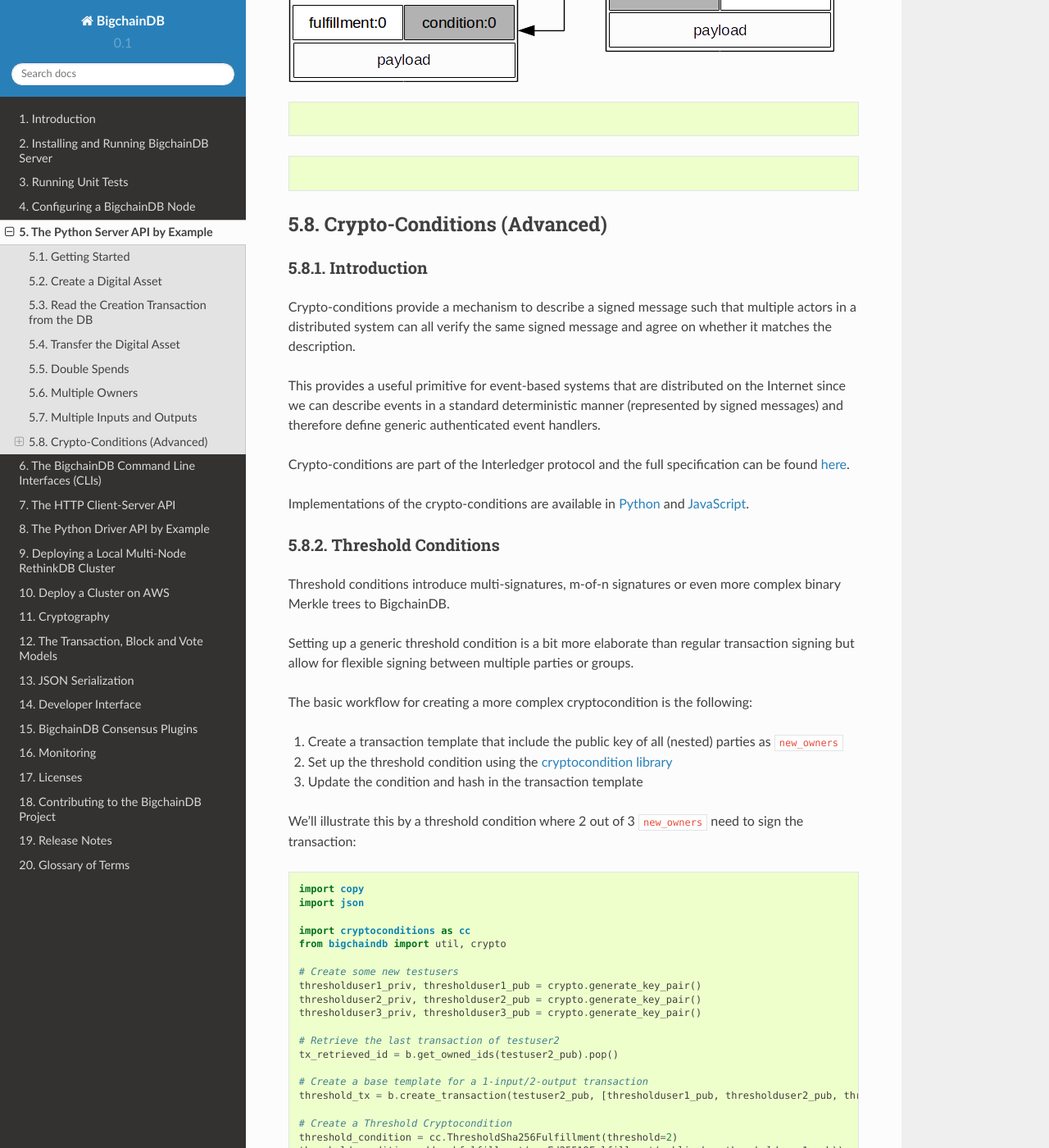
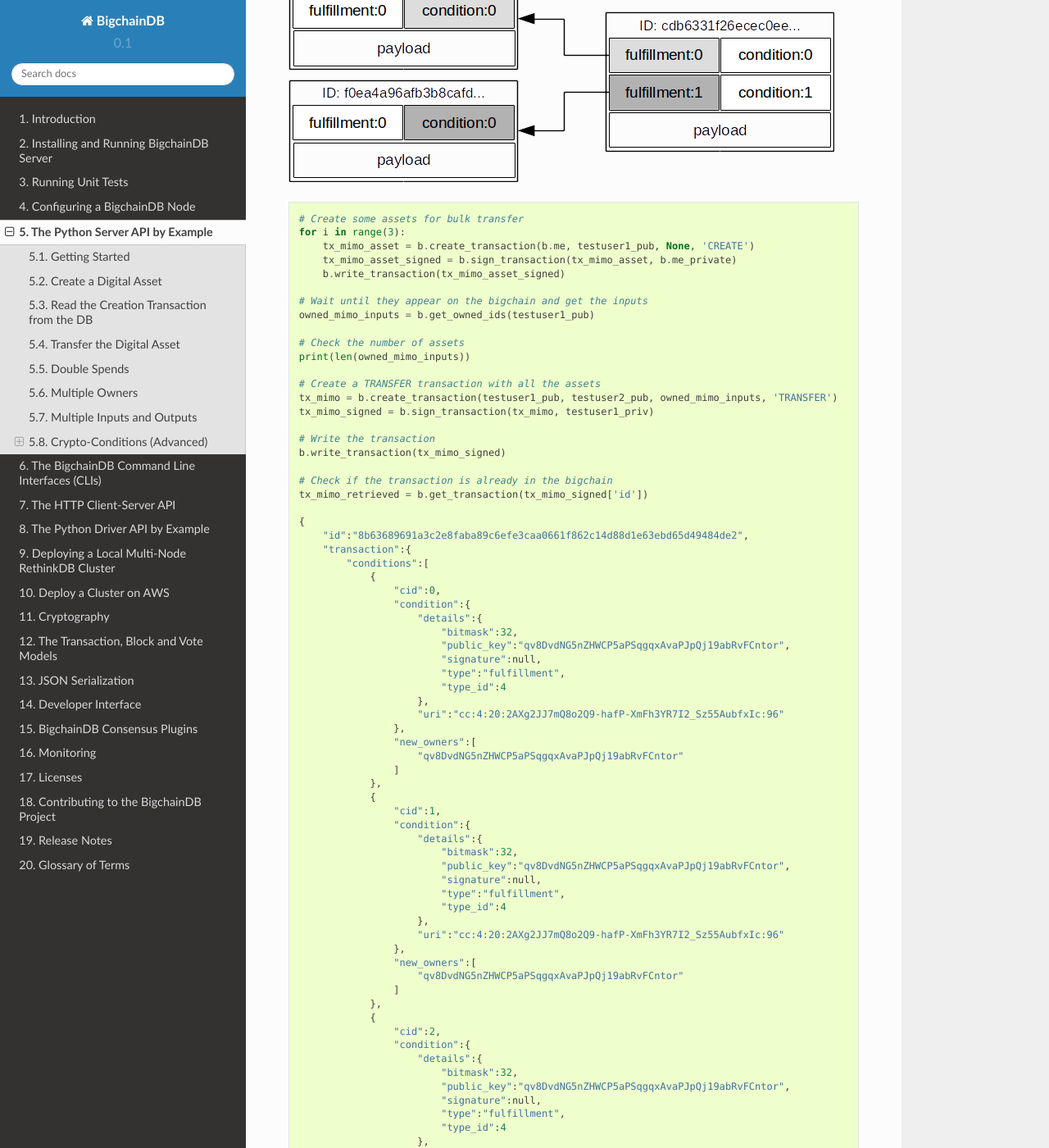
Before and after one commit to bigchaindb/bigchaindb, a Sphinx documentation site: the page built from docs/source/python-server-api-examples.md, in a window 1280 px wide and 1400 px high, scrolled down 7449 px. Shown: the whole window at 82% size. Built offline with Sphinx 7.4.7 and the Read the Docs theme 2.0.0, drawn with Linux system fonts in a browser that asks for light colours; some of the changed text lies outside the part shown.

Commit message:
docs: MIMO code and explanation

````diff
--- a/docs/source/python-server-api-examples.md
+++ b/docs/source/python-server-api-examples.md
@@ -356,13 +356,129 @@ tx_multisig_retrieved = b.get_transaction(tx_multisig_transfer_signed['id'])
 
 ## Multiple Inputs and Outputs
 
+With BigchainDB it is possible to send multiple assets to someone in a single transfer.
+
+The transaction will create a `fulfillment` - `condition` pair for each input, which can be refered to by `fid` and `cid` respectively.
 
 ![BigchainDB transactions connecting multiple fulfillments with multiple conditions](./_static/tx_multi_condition_multi_fulfillment_v1.png)
 
 ```python
-```
+# Create some assets for bulk transfer
+for i in range(3):
+    tx_mimo_asset = b.create_transaction(b.me, testuser1_pub, None, 'CREATE')
+    tx_mimo_asset_signed = b.sign_transaction(tx_mimo_asset, b.me_private)
+    b.write_transaction(tx_mimo_asset_signed)
 
-```python
+# Wait until they appear on the bigchain and get the inputs
+owned_mimo_inputs = b.get_owned_ids(testuser1_pub)
+
+# Check the number of assets
+print(len(owned_mimo_inputs))
+
+# Create a TRANSFER transaction with all the assets
+tx_mimo = b.create_transaction(testuser1_pub, testuser2_pub, owned_mimo_inputs, 'TRANSFER')
+tx_mimo_signed = b.sign_transaction(tx_mimo, testuser1_priv)
+
+# Write the transaction
+b.write_transaction(tx_mimo_signed)
+
+# Check if the transaction is already in the bigchain
+tx_mimo_retrieved = b.get_transaction(tx_mimo_signed['id'])
+
+{
+    "id":"8b63689691a3c2e8faba89c6efe3caa0661f862c14d88d1e63ebd65d49484de2",
+    "transaction":{
+        "conditions":[
+            {
+                "cid":0,
+                "condition":{
+                    "details":{
+                        "bitmask":32,
+                        "public_key":"qv8DvdNG5nZHWCP5aPSqgqxAvaPJpQj19abRvFCntor",
+                        "signature":null,
+                        "type":"fulfillment",
+                        "type_id":4
+                    },
+                    "uri":"cc:4:20:2AXg2JJ7mQ8o2Q9-hafP-XmFh3YR7I2_Sz55AubfxIc:96"
+                },
+                "new_owners":[
+                    "qv8DvdNG5nZHWCP5aPSqgqxAvaPJpQj19abRvFCntor"
+                ]
+            },
+            {
+                "cid":1,
+                "condition":{
+                    "details":{
+                        "bitmask":32,
+                        "public_key":"qv8DvdNG5nZHWCP5aPSqgqxAvaPJpQj19abRvFCntor",
+                        "signature":null,
+                        "type":"fulfillment",
+                        "type_id":4
+                    },
+                    "uri":"cc:4:20:2AXg2JJ7mQ8o2Q9-hafP-XmFh3YR7I2_Sz55AubfxIc:96"
+                },
+                "new_owners":[
+                    "qv8DvdNG5nZHWCP5aPSqgqxAvaPJpQj19abRvFCntor"
+                ]
+            },
+            {
+                "cid":2,
+                "condition":{
+                    "details":{
+                        "bitmask":32,
+                        "public_key":"qv8DvdNG5nZHWCP5aPSqgqxAvaPJpQj19abRvFCntor",
+                        "signature":null,
+                        "type":"fulfillment",
+                        "type_id":4
+                    },
+                    "uri":"cc:4:20:2AXg2JJ7mQ8o2Q9-hafP-XmFh3YR7I2_Sz55AubfxIc:96"
+                },
+                "new_owners":[
+                    "qv8DvdNG5nZHWCP5aPSqgqxAvaPJpQj19abRvFCntor"
+                ]
+            }
+        ],
+        "data":null,
+        "fulfillments":[
+            {
+                "current_owners":[
+                    "BwuhqQX8FPsmqYiRV2CSZYWWsSWgSSQQFHjqxKEuqkPs"
+                ],
+                "fid":0,
+                "fulfillment":"cf:4:sTzo4fvm8U8XrlXcgcGkNZgkfS9QHg2grgrJiX-c0LT_a83V0wbNRVbmb0eOy6tLyRw0kW1FtsN29yTcTAILX5-fyBITrPUqPzIzF85l8yIAMSjVfH-h6YNcUQBj0o4B",
+                "input":{
+                    "cid":0,
+                    "txid":"9a99f3c82aea23fb344acb1505926365e2c6b722761c4be6ab8916702c94c024"
+                }
+            },
+            {
+                "current_owners":[
+                    "BwuhqQX8FPsmqYiRV2CSZYWWsSWgSSQQFHjqxKEuqkPs"
+                ],
+                "fid":1,
+                "fulfillment":"cf:4:sTzo4fvm8U8XrlXcgcGkNZgkfS9QHg2grgrJiX-c0LSJe3B_yjgXd1JHPBJhAdywCzR_ykEezi3bPNucGHl5mgPvpsLpHWrdIvZa3arFD91AepXILaNCF0y8cxIBOyEE",
+                "input":{
+                    "cid":0,
+                    "txid":"783014b92f35da0c2526e1db6f81452c61853d29eda50d057fd043d507d03ef9"
+                }
+            },
+            {
+                "current_owners":[
+                    "BwuhqQX8FPsmqYiRV2CSZYWWsSWgSSQQFHjqxKEuqkPs"
+                ],
+                "fid":2,
+                "fulfillment":"cf:4:sTzo4fvm8U8XrlXcgcGkNZgkfS9QHg2grgrJiX-c0LReUQd-vDMseuVi03qY5Fxetv81fYpy3z1ncHIGc2bX7R69aS-yH5_deV9qaKjc1ZZFN5xXsB9WFpQkf9VQ-T8B",
+                "input":{
+                    "cid":0,
+                    "txid":"9ab6151334b06f3f3aab282597ee8a7c12b9d7a0c43f356713f7ef9663375f50"
+                }
+            }
+        ],
+        "operation":"TRANSFER",
+        "timestamp":"1461049149.568927"
+    },
+    "version":1
+}
 ```
 
 
@@ -601,6 +717,4 @@ b.write_transaction(threshold_tx_transfer)
     },
     "version":1
 }
-
-
 ```
````
Also changed, not shown: 2 other files.
